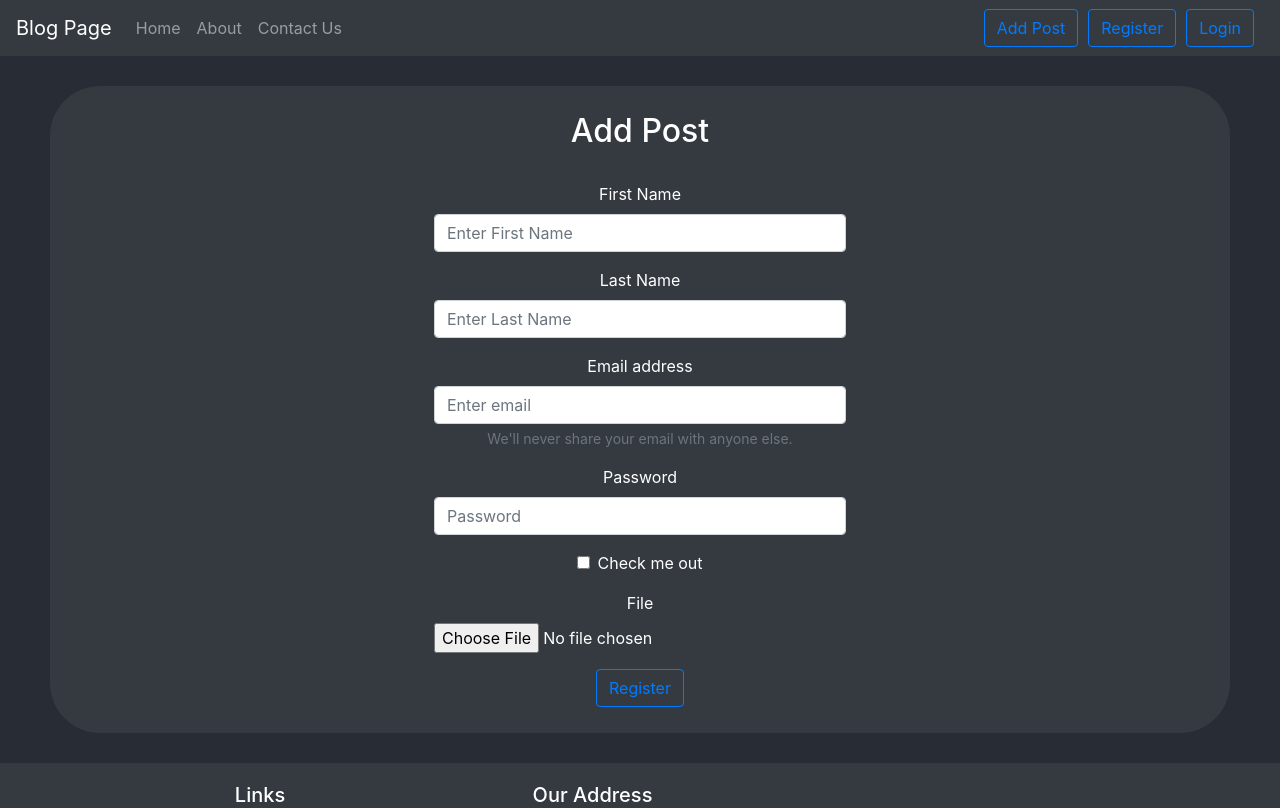
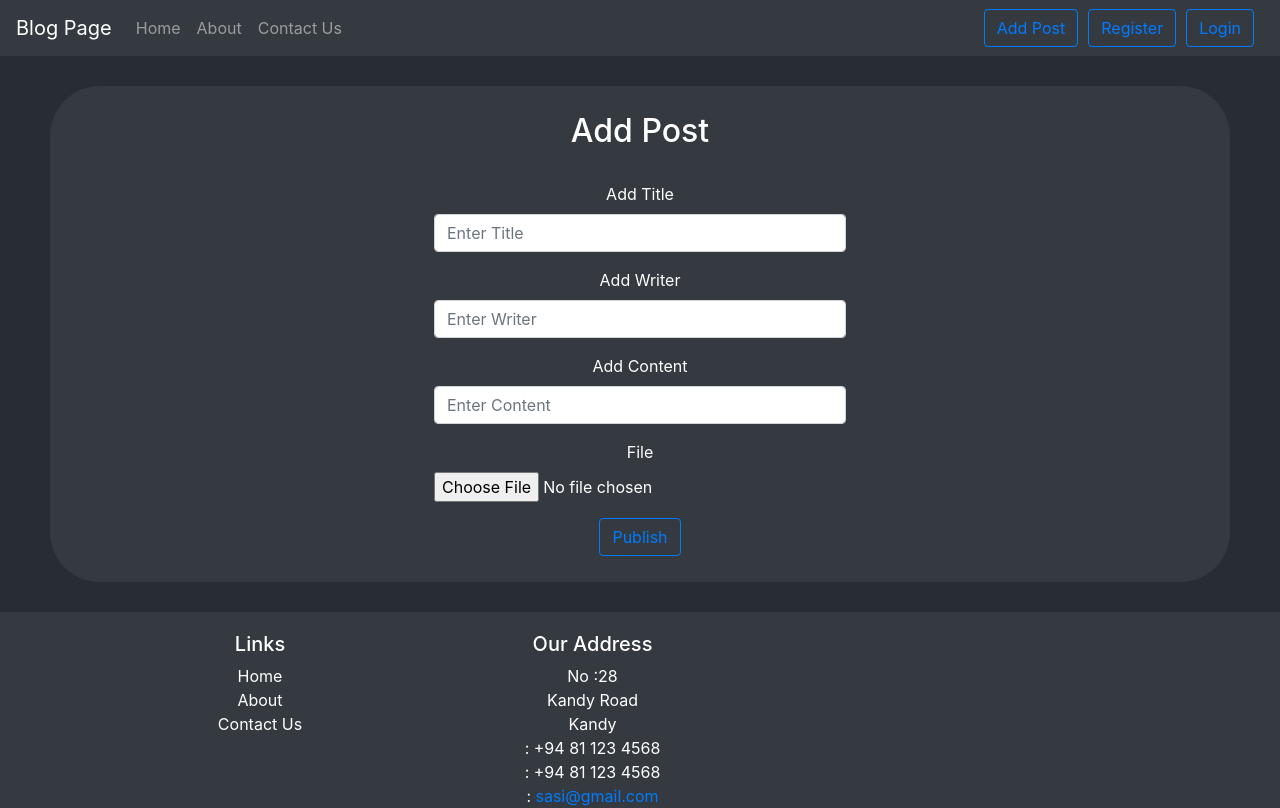
Before and after one commit to SasikaAththanayaka/Blog-Page, a React (Create React App) app: page /AddPost in a window 1280 px wide. Shown: the top 808 px of the page. Built offline with nearby package versions, Linux system fonts and the light colour scheme.

Commit message:
Add post components was modified

```diff
--- a/src/App.js
+++ b/src/App.js
@@ -12,8 +12,6 @@ import Register from './Components/Register';
 import AddPost from './Components/AddPost';
 
 function App() {
-  //const [ posts , setPosts] =useState([]);
-
 
   return (
     <div className="App">
--- a/src/Components/AddPost.js
+++ b/src/Components/AddPost.js
@@ -1,32 +1,36 @@
 import React from 'react'
+import { useState } from 'react';
 import {Button,Form} from 'react-bootstrap';
 function AddPost() {
+    const [title,setTitle] =useState("");
+    const [writer,setWriter] =useState('');
+    const [content,setContent] =useState('');
+
+    const addPost =(e) =>{
+        e.preventDefault();
+        const n ={
+            title,
+            writer,
+            content
+        }
+        console.log(n);
+    }
     return (
         <div className="form">
             <h2>Add Post</h2>
             <br/>
-            <Form>
+            <Form onSubmit={addPost}>
                 <Form.Group className="mb-3" >
-                    <Form.Label>First Name</Form.Label>
-                    <Form.Control type="text" placeholder="Enter First Name" />
+                    <Form.Label>Add Title</Form.Label>
+                    <Form.Control type="text" placeholder="Enter Title" value={title} onChange={(e) => setTitle(e.target.value)}/>
                 </Form.Group>
                 <Form.Group className="mb-3" >
-                    <Form.Label>Last Name</Form.Label>
-                    <Form.Control type="text" placeholder="Enter Last Name" />
+                    <Form.Label>Add Writer</Form.Label>
+                    <Form.Control type="text" placeholder="Enter Writer" value={writer} onChange={(e) => setWriter(e.target.value)}/>
                 </Form.Group>
                 <Form.Group className="mb-3" >
-                    <Form.Label>Email address</Form.Label>
-                    <Form.Control type="email" placeholder="Enter email" />
-                    <Form.Text className="text-muted">
-                    We'll never share your email with anyone else.
-                    </Form.Text>
-                </Form.Group>
-                <Form.Group className="mb-3" >
-                    <Form.Label>Password</Form.Label>
-                    <Form.Control type="password" placeholder="Password" />
-                </Form.Group>
-                <Form.Group className="mb-3" >
-                    <Form.Check type="checkbox" label="Check me out" />
+                    <Form.Label>Add Content</Form.Label>
+                    <Form.Control type="text" placeholder="Enter Content" value={content} onChange={(e) => setContent(e.target.value)}/>
                 </Form.Group>
                 <Form.Group className="position-relative mb-3">
                     <Form.Label>File</Form.Label>
@@ -41,7 +45,7 @@ function AddPost() {
 
                     </Form.Control.Feedback>
                 </Form.Group>
-                    <Button variant="outline-primary" type="submit"> Register</Button>
+                    <Button variant="outline-primary" type="submit"> Publish</Button>
             </Form>
         </div>
     )
--- a/src/Components/Login.js
+++ b/src/Components/Login.js
@@ -6,7 +6,7 @@ const [email,setEmail] =useState('');
 const [password,setPassword] =useState('');
 
 const formHandler =(e) =>{
-    e.preventDefault()
+    e.preventDefault();
     const n ={
         email,
         password
```
